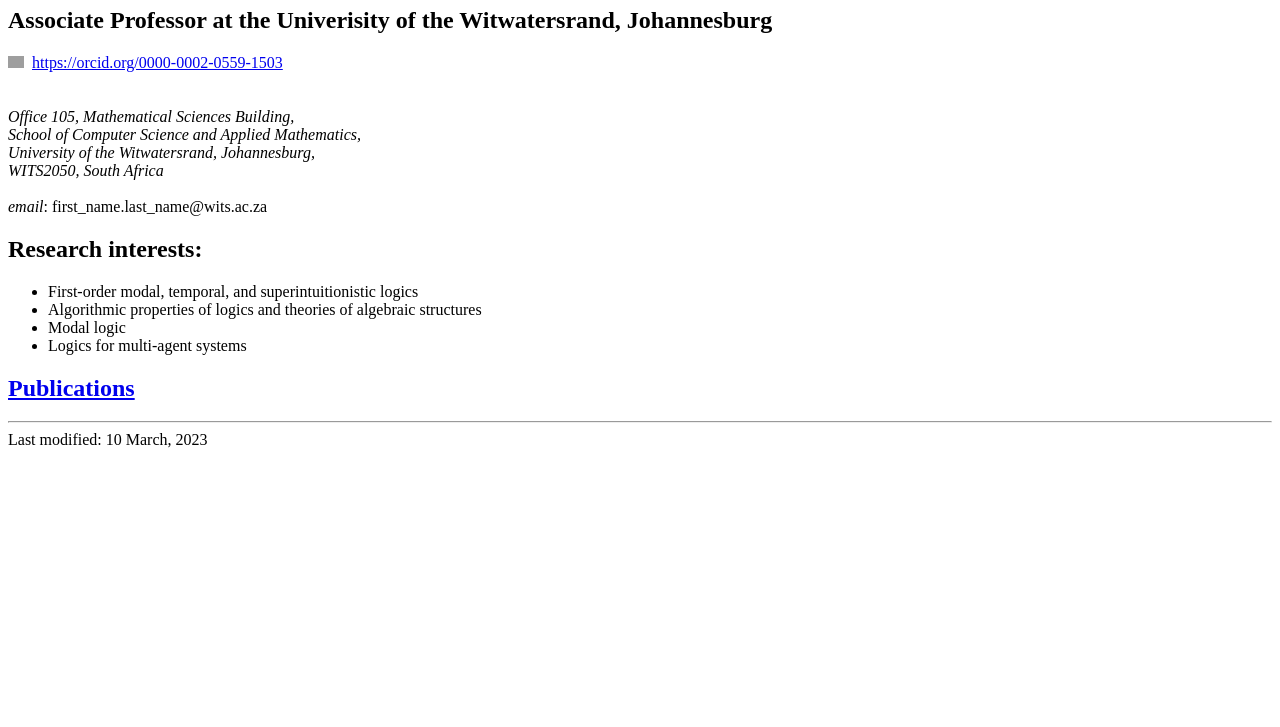
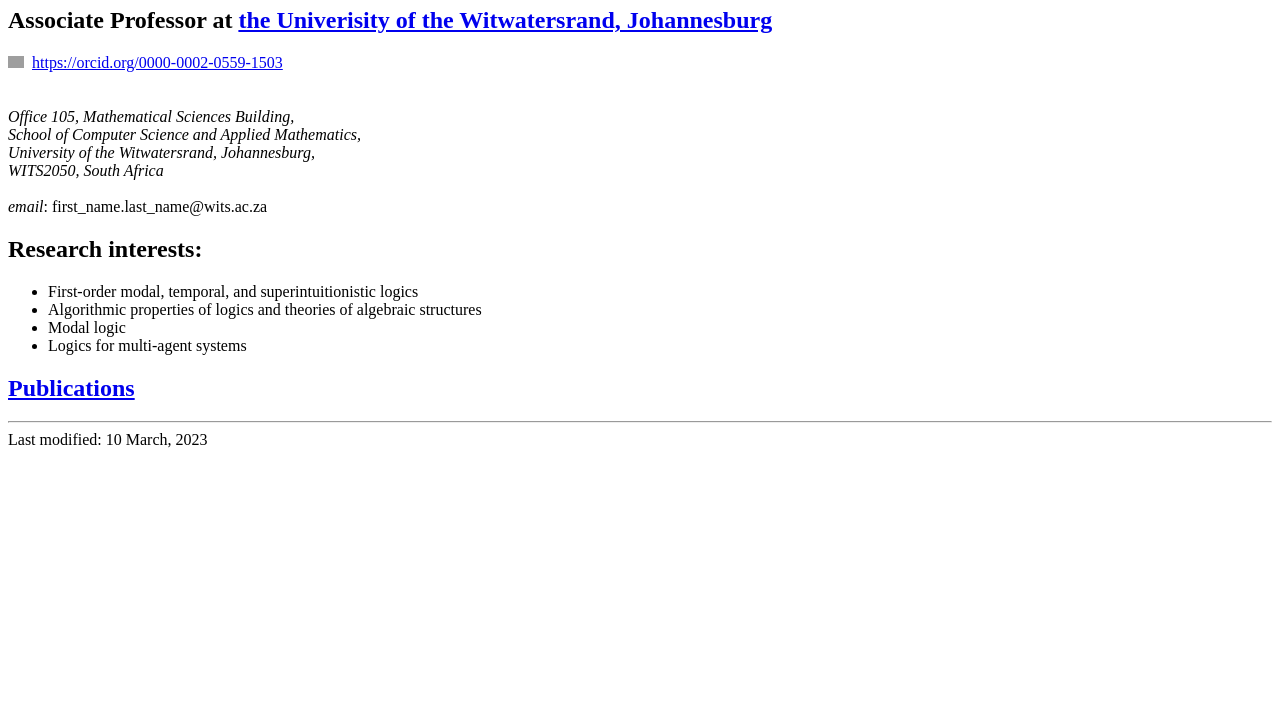
Before and after one commit to dshkatov/dshkatov.github.io, a plain HTML site: page index.html in a window 1280 px wide. Shown: the part 73-800 px from the top of the page. Drawn offline with Linux system fonts and the light colour scheme; grey boxes are pictures that could not be loaded.

Commit message:
Add files via upload

```diff
--- a/index.html
+++ b/index.html
@@ -10,8 +10,8 @@
 
   <h1>Dmitry Shkatov</h1>
 
-  <h2>Associate Professor at the Univerisity of the Witwatersrand,
-  Johannesburg</h2>
+  <h2>Associate Professor at <a href="https://www.wits.ac.za/">the Univerisity of the Witwatersrand,
+  Johannesburg</a></h2>
 
   <div itemscope
   itemtype="https://schema.org/Person"><a itemprop="sameAs"
```
